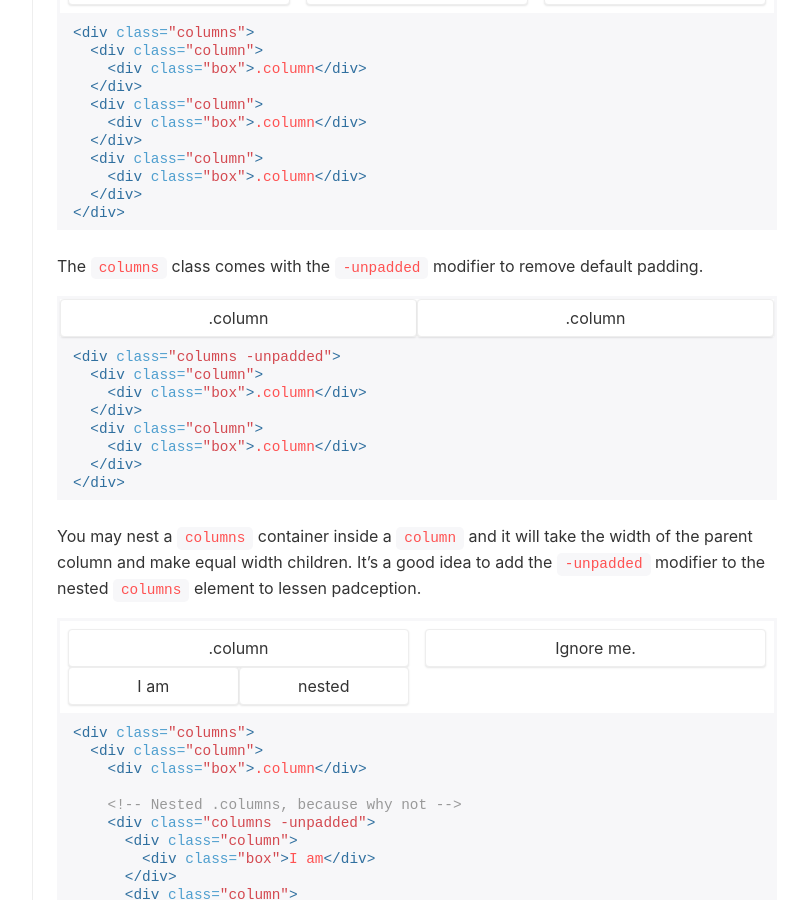
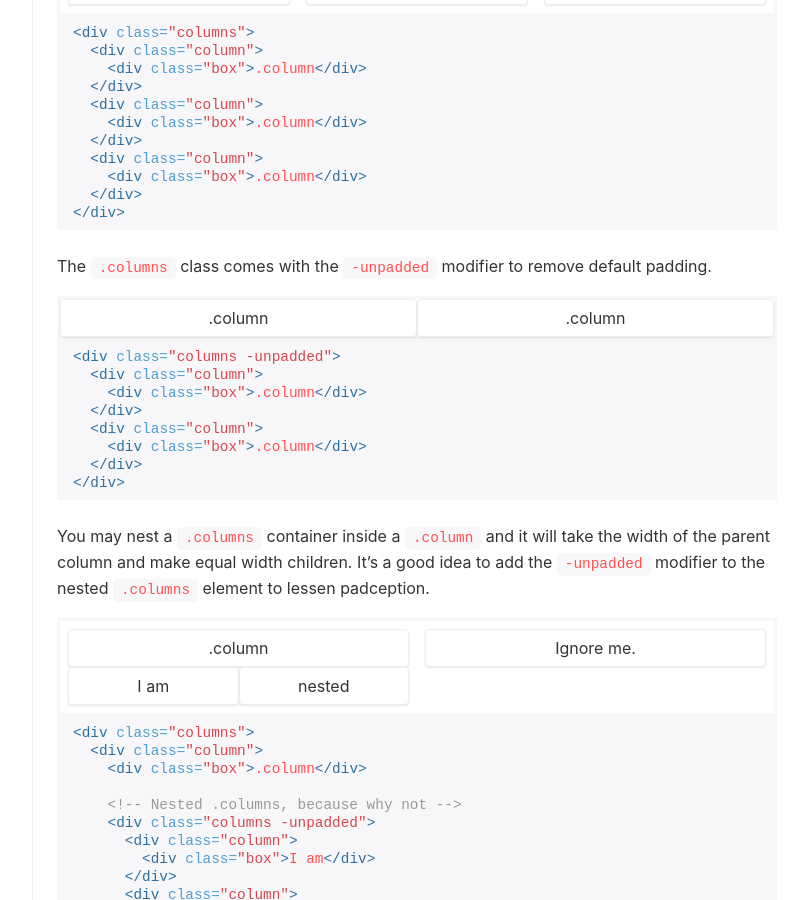
Before and after one commit to CuttingedgeDev/corgi-, a Jekyll site: the page built from docs/_documentation/layout.md, in a window 1280 px wide and 900 px high, scrolled down 645 px. Shown: the whole window, without its empty margins (319-1125 px from the left). Built offline with Jekyll 4.4.1, drawn with Linux system fonts in a browser that asks for light colours.

Commit message:
changes documentation to add dots to all classes lol

```diff
--- a/docs/_documentation/layout.md
+++ b/docs/_documentation/layout.md
@@ -60,7 +60,7 @@ inside, and they will alway span equal width. This is all possible thanks to [fl
 </div>
 {% endhighlight %}
 
-The `columns` class comes with the `-unpadded` modifier to remove default padding.
+The `.columns` class comes with the `-unpadded` modifier to remove default padding.
 <div class="example">
   <div class="preview">
     <div class="columns -unpadded">
@@ -85,8 +85,8 @@ The `columns` class comes with the `-unpadded` modifier to remove default paddin
 </div>
 {% endhighlight %}
 
-You may nest a `columns` container inside a `column` and it will take the width of the parent column
-and make equal width children. It's a good idea to add the `-unpadded` modifier to the nested `columns`
+You may nest a `.columns` container inside a `.column` and it will take the width of the parent column
+and make equal width children. It's a good idea to add the `-unpadded` modifier to the nested `.columns`
 element to lessen padception.
 
 <div class="example">
```
Also changed, not shown: docs/_documentation/buttons.md (+1 -1 lines), docs/_documentation/tables.md (+1 -1 lines), docs/_documentation/utilities.md (+2 -2 lines).
